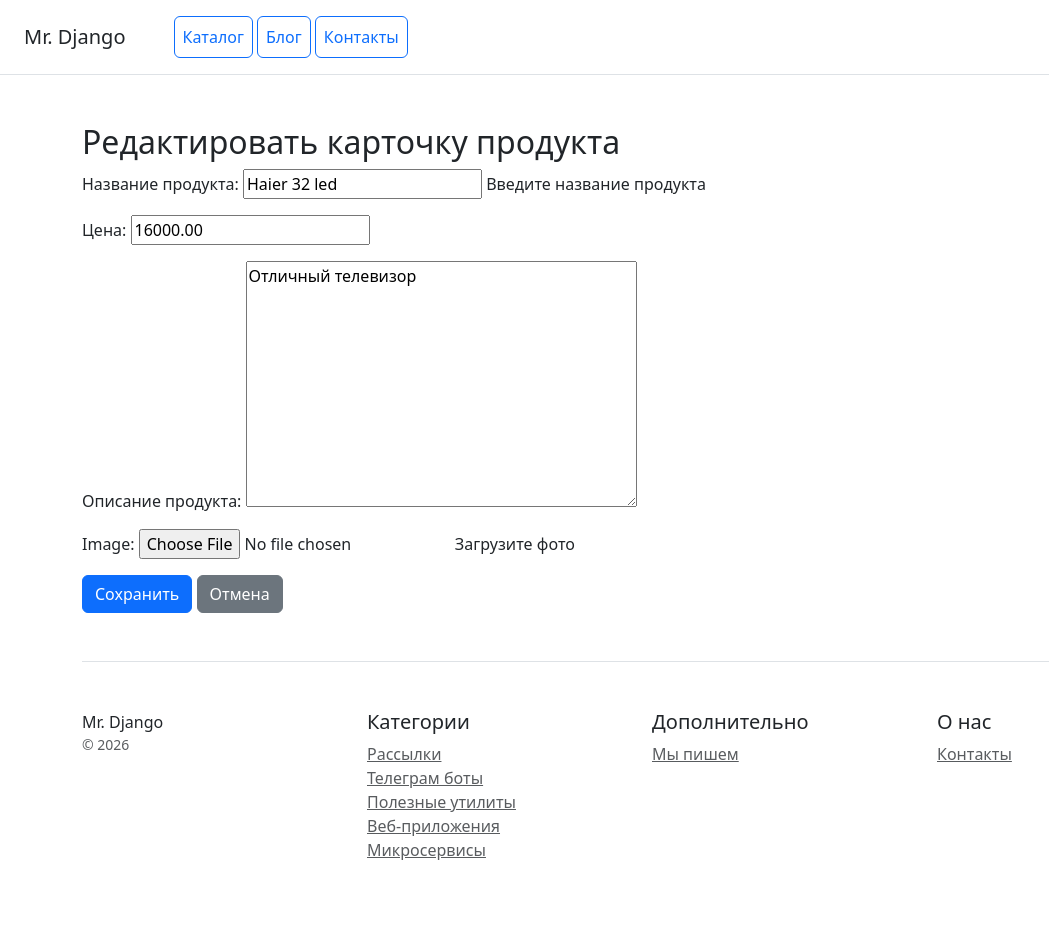
After one commit to svmikhaylov333/mr_Django, a Django app: page /products/5/update in a window 1280 px wide. The commit adds this page. Shown: the whole page, without its empty margins (0-1049 px from the left). Run offline with Django 5.2, Linux system fonts and the light colour scheme; data comes from the database, SQL or seed files in the repository; some libraries are stand-ins or nearby versions.

Commit message:
добавлена возможность редактирования карточки продукта

```diff
--- a/catalog/templates/catalog/product_detail.html
+++ b/catalog/templates/catalog/product_detail.html
@@ -21,6 +21,7 @@
                                 <li>{{ object.description|linebreaksbr}}</li>
                             </ul>
                             <button type="button" class="btn btn-lg btn-block btn-outline-primary">Купить</button>
+                            <a href ="{% url 'catalog:product_update' object.pk %}" class="btn btn-lg btn-block btn-outline-secondary">Редактировать</a>
                         </div>
                     </div>
                 </div>
--- /dev/null
+++ b/catalog/templates/catalog/product_update.html
@@ -0,0 +1,13 @@
+{% extends 'catalog/home.html' %}
+{% block content %}
+<div class="container my-5">
+
+    <h2>Редактировать карточку продукта</h2>
+    <form method="post" enctype="multipart/form-data">
+        {% csrf_token %}
+        {{ form.as_p }}
+        <button type="submit" class="btn btn-primary">Сохранить</button>
+        <a href="{% url 'blog:blogpost_detail' object.pk %}" class="btn btn-secondary">Отмена</a>
+    </form>
+</div>
+{% endblock %}
--- a/catalog/urls.py
+++ b/catalog/urls.py
@@ -2,7 +2,7 @@ from django.urls import include, path
 
 from catalog.apps import CatalogConfig
 from catalog.views import (ProductContactView, ProductDetailView,
-                           ProductListView)
+                           ProductListView, ProductUpdateView,)
 
 app_name = CatalogConfig.name
 
@@ -11,4 +11,5 @@ urlpatterns = [
     path("", ProductListView.as_view(), name="products_list"),
     path("products/<int:pk>/", ProductDetailView.as_view(), name="product_detail"),
     path("contacts/", ProductContactView.as_view(), name="contacts"),
+    path("products/<int:pk>/update", ProductUpdateView.as_view(), name="product_update"),
 ]
--- a/catalog/views.py
+++ b/catalog/views.py
@@ -1,5 +1,6 @@
-from django.views.generic import DetailView, ListView, CreateView
-from django.urls import reverse_lazy
+from django.contrib.auth.mixins import LoginRequiredMixin
+from django.views.generic import DetailView, ListView, CreateView, UpdateView, DeleteView
+from django.urls import reverse_lazy, reverse
 
 from .models import Contact, Product
 
@@ -12,6 +13,15 @@ class ProductDetailView(DetailView):
     model = Product
 
 
+class ProductUpdateView(UpdateView):
+    model = Product
+    fields = ["name", "price", "description", "image"]
+    template_name = "catalog/product_update.html"
+    success_url = reverse_lazy("catalog:products")
+
+    def get_success_url(self):
+        return reverse("catalog:product_detail", kwargs={"pk": self.object.pk})
+
 class ProductContactView(CreateView):
     model = Contact
     fields = ["name", "phone", "message"]
```
Also changed, not shown: catalog/forms.py (added, +10 -0 lines), media/products/image/Эмблема_МОТО_со_спортивным_мотоциклом.png (added), media/products/image/Эмблема_МОТО_со_спортивным_мотоциклом_NIpEGzW.png (added), media/products/image/Эмблема_МОТО_со_спортивным_мотоциклом_VEJi5cD.png (added).
